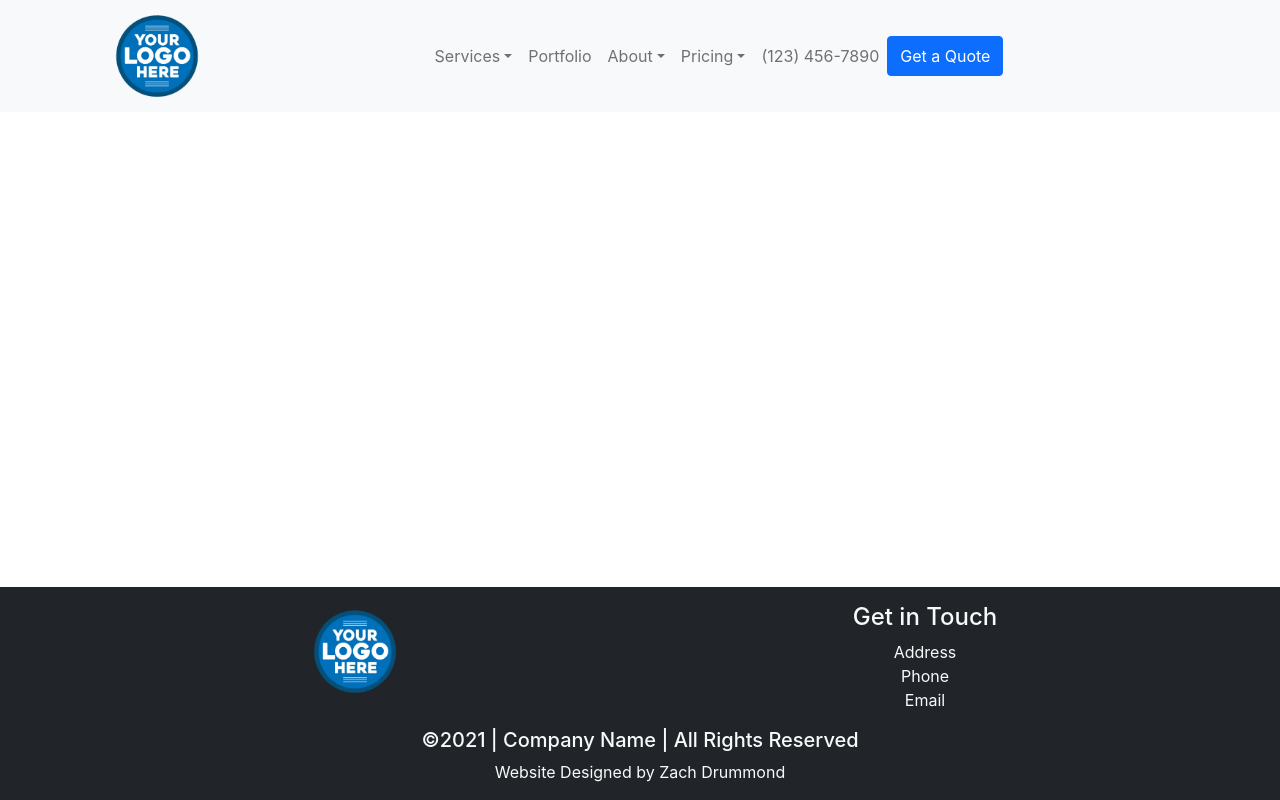
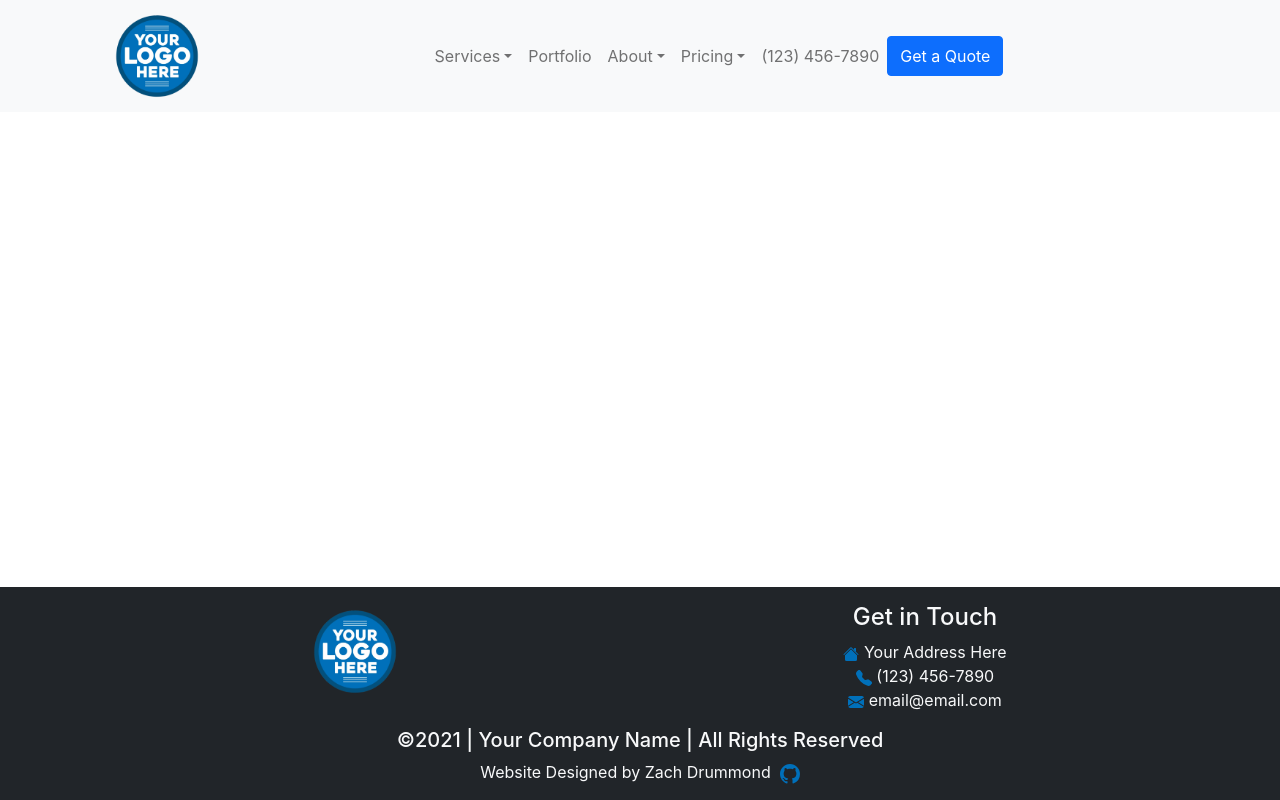
Before and after one commit to zachdrummond/renovations-template, a React (Create React App) app: page / in a window 1280 px wide. Built offline with nearby package versions, Linux system fonts and the light colour scheme; the HTML template or start-up script is replaced by a standard one.

Commit message:
Updated Footer

```diff
--- /dev/null
+++ b/src/Components/Icons/Email.jsx
@@ -0,0 +1,19 @@
+const Email = () => {
+  return (
+    <a href="mailto: email@email.com" className="text-light">
+      <svg
+        xmlns="http://www.w3.org/2000/svg"
+        width="16"
+        height="16"
+        fill="#0070ba"
+        className="bi bi-envelope-fill"
+        viewBox="0 0 16 16"
+      >
+        <path d="M.05 3.555A2 2 0 0 1 2 2h12a2 2 0 0 1 1.95 1.555L8 8.414.05 3.555zM0 4.697v7.104l5.803-3.558L0 4.697zM6.761 8.83l-6.57 4.027A2 2 0 0 0 2 14h12a2 2 0 0 0 1.808-1.144l-6.57-4.027L8 9.586l-1.239-.757zm3.436-.586L16 11.801V4.697l-5.803 3.546z" />
+      </svg>
+      &nbsp;email@email.com
+    </a>
+  );
+};
+
+export default Email;
--- /dev/null
+++ b/src/Components/Icons/GitHub.jsx
@@ -0,0 +1,19 @@
+const GitHub = () => {
+  return (
+    <a href="https://github.com/zachdrummond" className="text-light" target="_blank" rel="noreferrer">
+      Zach Drummond&nbsp;&nbsp;
+      <svg
+        xmlns="http://www.w3.org/2000/svg"
+        width="20"
+        height="20"
+        fill="#0070ba"
+        className="bi bi-github"
+        viewBox="0 0 16 16"
+      >
+        <path d="M8 0C3.58 0 0 3.58 0 8c0 3.54 2.29 6.53 5.47 7.59.4.07.55-.17.55-.38 0-.19-.01-.82-.01-1.49-2.01.37-2.53-.49-2.69-.94-.09-.23-.48-.94-.82-1.13-.28-.15-.68-.52-.01-.53.63-.01 1.08.58 1.23.82.72 1.21 1.87.87 2.33.66.07-.52.28-.87.51-1.07-1.78-.2-3.64-.89-3.64-3.95 0-.87.31-1.59.82-2.15-.08-.2-.36-1.02.08-2.12 0 0 .67-.21 2.2.82.64-.18 1.32-.27 2-.27.68 0 1.36.09 2 .27 1.53-1.04 2.2-.82 2.2-.82.44 1.1.16 1.92.08 2.12.51.56.82 1.27.82 2.15 0 3.07-1.87 3.75-3.65 3.95.29.25.54.73.54 1.48 0 1.07-.01 1.93-.01 2.2 0 .21.15.46.55.38A8.012 8.012 0 0 0 16 8c0-4.42-3.58-8-8-8z" />
+      </svg>
+    </a>
+  );
+};
+
+export default GitHub;
--- /dev/null
+++ b/src/Components/Icons/House.jsx
@@ -0,0 +1,26 @@
+const House = () => {
+  return (
+    <span>
+      <svg
+        xmlns="http://www.w3.org/2000/svg"
+        width="16"
+        height="16"
+        fill="#0070ba"
+        className="bi bi-house-fill"
+        viewBox="0 0 16 16"
+      >
+        <path
+          fill-rule="evenodd"
+          d="m8 3.293 6 6V13.5a1.5 1.5 0 0 1-1.5 1.5h-9A1.5 1.5 0 0 1 2 13.5V9.293l6-6zm5-.793V6l-2-2V2.5a.5.5 0 0 1 .5-.5h1a.5.5 0 0 1 .5.5z"
+        />
+        <path
+          fill-rule="evenodd"
+          d="M7.293 1.5a1 1 0 0 1 1.414 0l6.647 6.646a.5.5 0 0 1-.708.708L8 2.207 1.354 8.854a.5.5 0 1 1-.708-.708L7.293 1.5z"
+        />
+      </svg>
+      &nbsp;Your Address Here
+    </span>
+  );
+};
+
+export default House;
--- /dev/null
+++ b/src/Components/Icons/Phone.jsx
@@ -0,0 +1,22 @@
+const Phone = () => {
+  return (
+    <a href="tel: +4049928752" className="text-light">
+      <svg
+        xmlns="http://www.w3.org/2000/svg"
+        width="16"
+        height="16"
+        fill="#0070ba"
+        className="bi bi-telephone-fill"
+        viewBox="0 0 16 16"
+      >
+        <path
+          fillRule="evenodd"
+          d="M1.885.511a1.745 1.745 0 0 1 2.61.163L6.29 2.98c.329.423.445.974.315 1.494l-.547 2.19a.678.678 0 0 0 .178.643l2.457 2.457a.678.678 0 0 0 .644.178l2.189-.547a1.745 1.745 0 0 1 1.494.315l2.306 1.794c.829.645.905 1.87.163 2.611l-1.034 1.034c-.74.74-1.846 1.065-2.877.702a18.634 18.634 0 0 1-7.01-4.42 18.634 18.634 0 0 1-4.42-7.009c-.362-1.03-.037-2.137.703-2.877L1.885.511z"
+        />
+      </svg>
+      &nbsp;(123) 456-7890
+    </a>
+  );
+};
+
+export default Phone;
--- a/src/Containers/Footer/Footer.jsx
+++ b/src/Containers/Footer/Footer.jsx
@@ -1,5 +1,9 @@
 import { Col, Container, Row } from "react-bootstrap";
 import Company from "../../Components/Company/Company";
+import Email from "../../Components/Icons/Email";
+import GitHub from "../../Components/Icons/GitHub";
+import House from "../../Components/Icons/House";
+import Phone from "../../Components/Icons/Phone";
 
 const Footer = () => {
   return (
@@ -12,19 +16,26 @@ const Footer = () => {
           <Col>
             <h4>Get in Touch</h4>
             <ul className="list-unstyled">
-              <li>Address</li>
-              <li>Phone</li>
-              <li>Email</li>
+              <li>
+                <House />
+              </li>
+              <li>
+                <Phone />
+              </li>
+              <li>
+                <Email />
+              </li>
             </ul>
           </Col>
         </Row>
         <Row>
           <Col>
             <h5>
-              &copy;{new Date().getFullYear()} | Company Name | All Rights
+              &copy;{new Date().getFullYear()} | Your Company Name | All Rights
               Reserved
             </h5>
-            <span>Website Designed by Zach Drummond </span>
+            <span>Website Designed by </span>
+            <GitHub />
           </Col>
         </Row>
       </Container>
--- a/src/index.css
+++ b/src/index.css
@@ -11,3 +11,10 @@ code {
   font-family: source-code-pro, Menlo, Monaco, Consolas, 'Courier New',
     monospace;
 }
+
+a {
+  text-decoration: none !important;
+}
+a:hover {
+  color: #0070ba !important;
+}
```
Also changed, not shown: src/Components/Icons/Facebook.jsx (added, +23 -0 lines).
